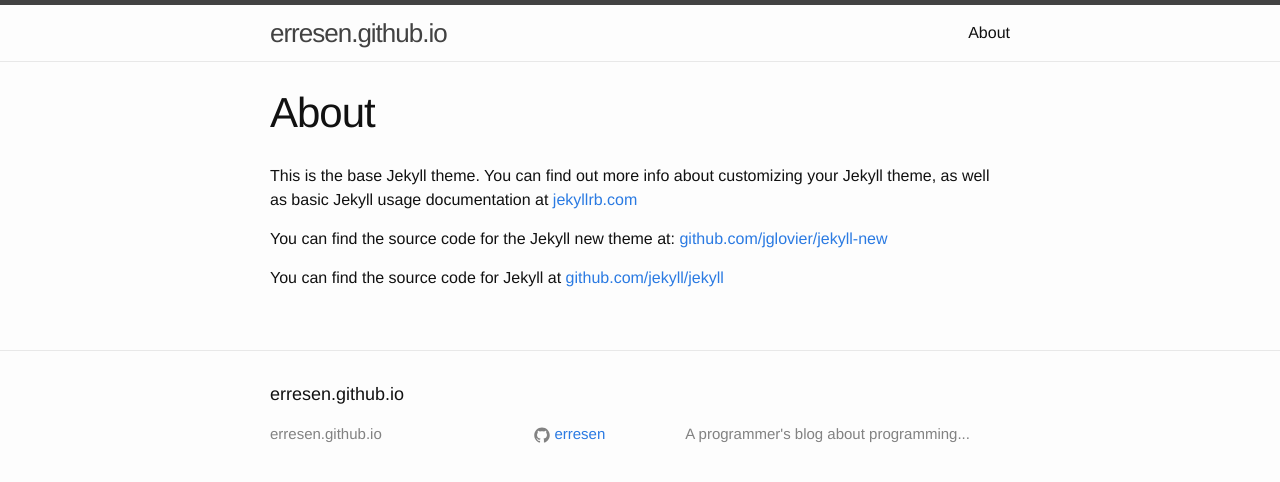
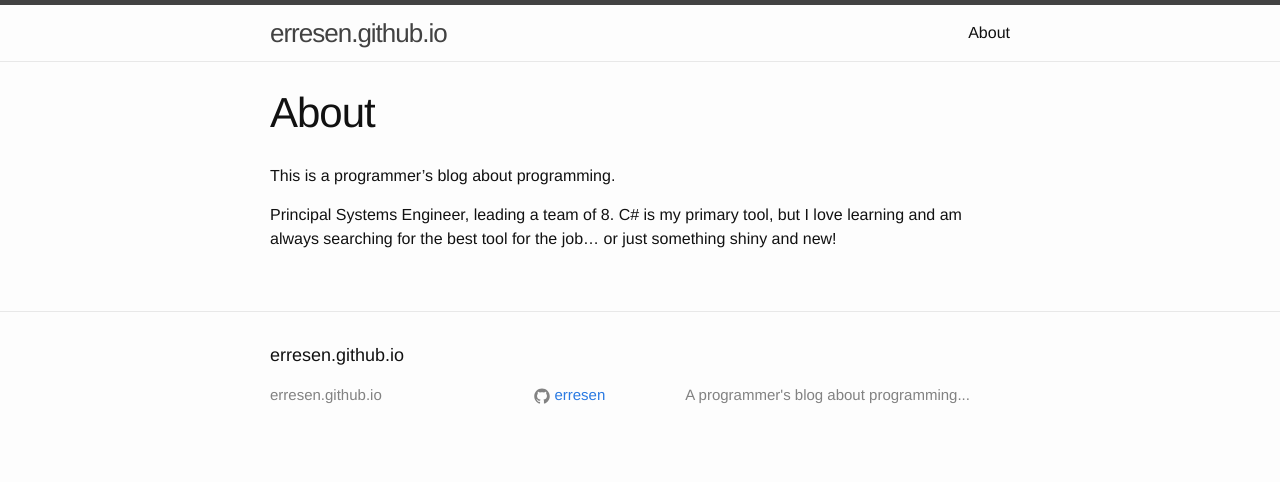
Before and after one commit to erresen/erresen.github.io, a Jekyll site: the page built from about.md, in a window 1280 px wide. Shown: the top 482 px of the page. Built offline with Jekyll 4.4.1, drawn with Linux system fonts in a browser that asks for light colours.

Commit message:
updated about

```diff
--- a/about.md
+++ b/about.md
@@ -4,8 +4,6 @@
 permalink: /about/
 ---
 
-This is the base Jekyll theme. You can find out more info about customizing your Jekyll theme, as well as basic Jekyll usage documentation at [jekyllrb.com](http://jekyllrb.com/)
+This is a programmer's blog about programming.
 
-You can find the source code for the Jekyll new theme at: [github.com/jglovier/jekyll-new](https://github.com/jglovier/jekyll-new)
-
-You can find the source code for Jekyll at [github.com/jekyll/jekyll](https://github.com/jekyll/jekyll)
+Principal Systems Engineer, leading a team of 8. C# is my primary tool, but I love learning and am always searching for the best tool for the job... or just something shiny and new!
```
